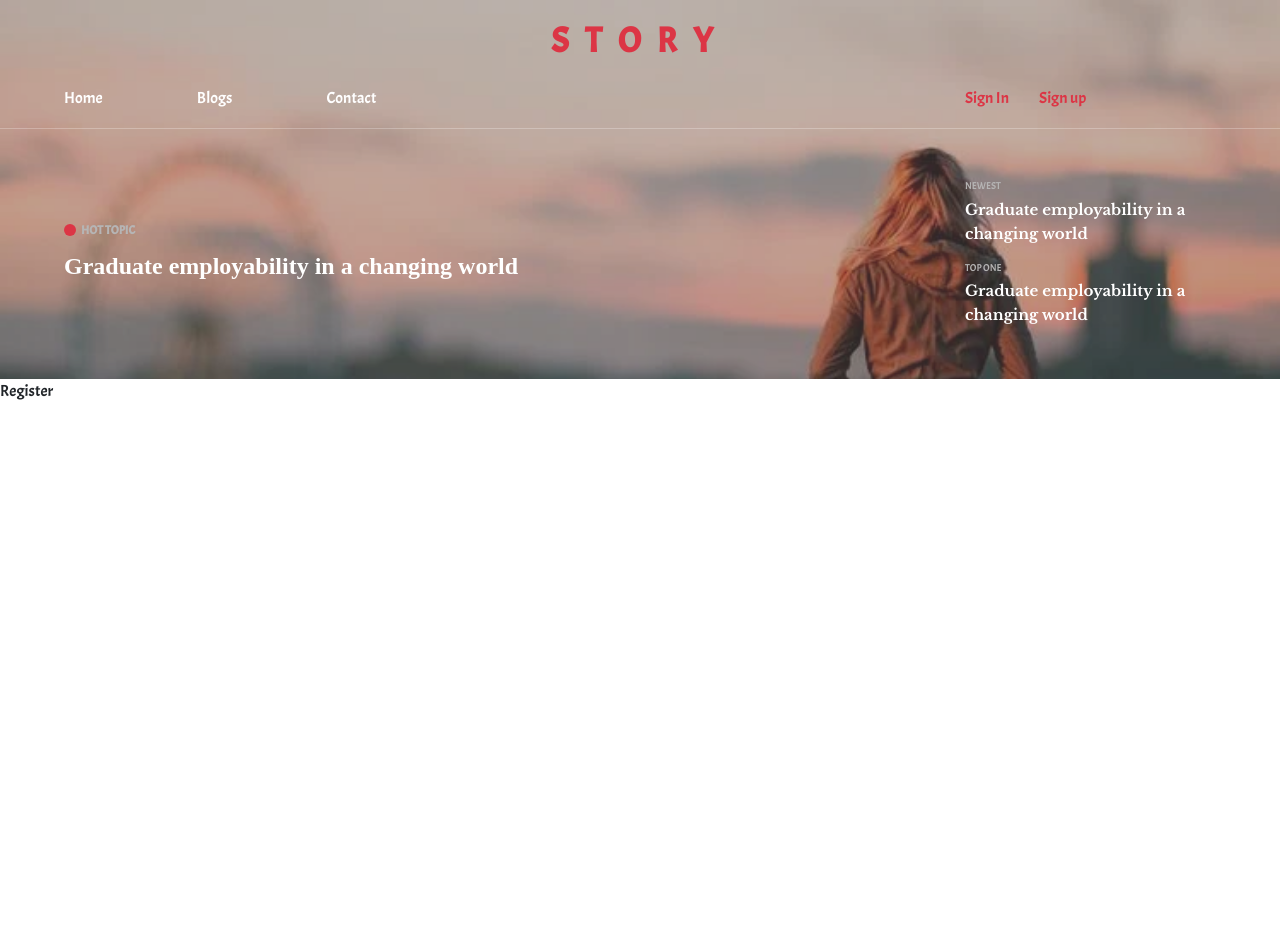
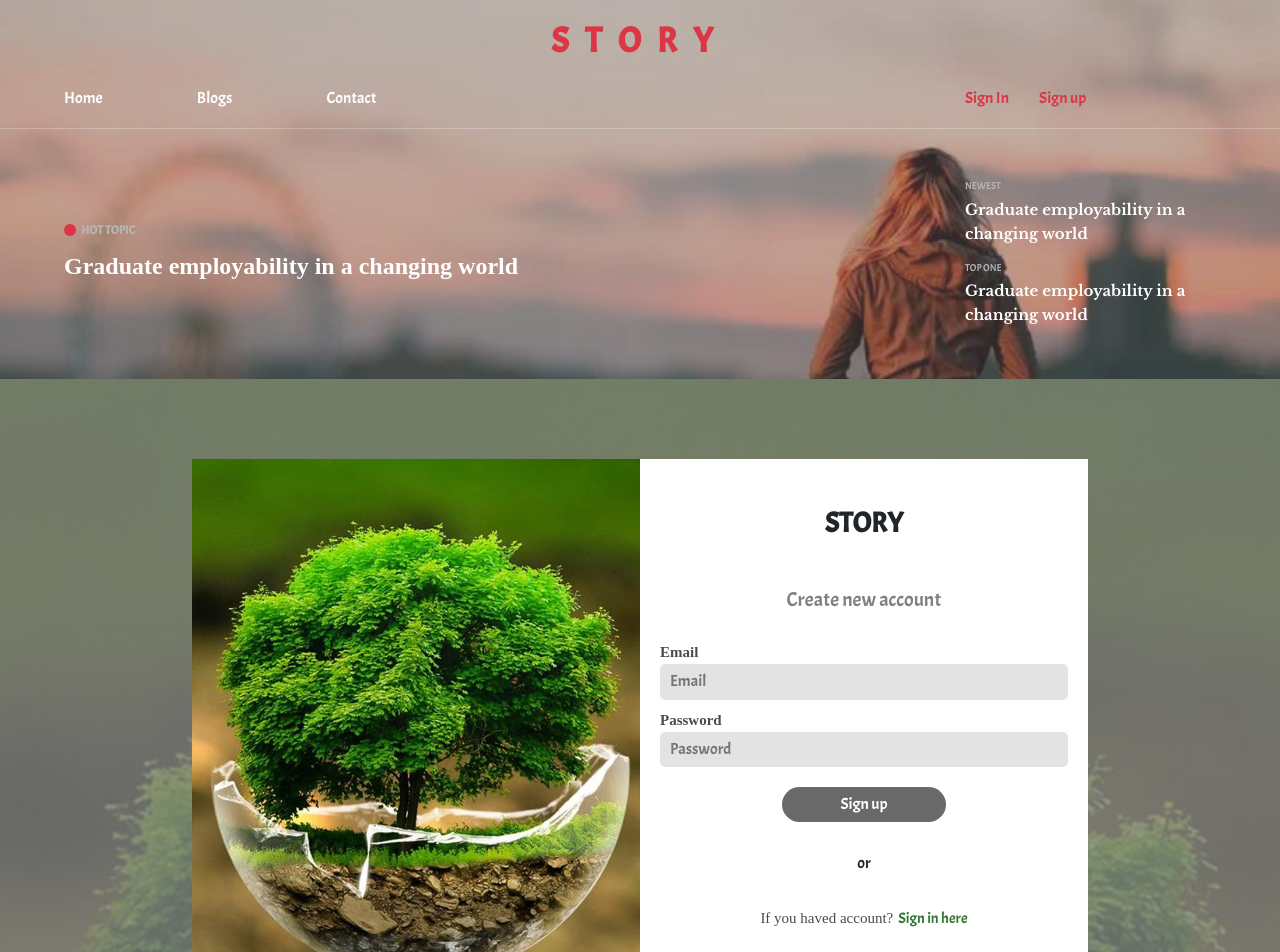
Before and after one commit to ductai26998/blog-papagroup, a React (Create React App) app: page /register in a window 1280 px wide. Shown: the top 952 px of the page. Before the commit the page ends 800 px from the top, so only its background shows below. Built offline with nearby package versions, Linux system fonts and the light colour scheme.

Commit message:
[task][register] done the UI of register

```diff
--- a/src/components/pages/login/Login.js
+++ b/src/components/pages/login/Login.js
@@ -15,9 +15,9 @@ class Login extends React.Component {
   render() {
     return (
       <div className="wrapper">
-        <div className="login-container">
-          <div className="login-container__left"></div>
-          <div className="login-container__right">
+        <div className="mycontainer">
+          <div className="container__left"></div>
+          <div className="container__right">
             <h3 className="title">STORY</h3>
             <h5 className="welcome">Welcome to STORY</h5>
             <form>
--- a/src/components/pages/login/Login.scss
+++ b/src/components/pages/login/Login.scss
@@ -5,7 +5,7 @@
   background-size: cover;
   position: relative;
   z-index: 1;
-  .login-container {
+   .mycontainer {
     padding: 10vh 0vw;
     margin: 0vh 20vw;
     display: flex;
@@ -19,17 +19,17 @@
     @media screen and (max-width: 898px) {
       justify-content: center;
       padding: 0;
-      .login-container__left {
+      .container__left {
         display: none;
       }
-      .login-container__right {
+       .container__right {
         width: 70%;
       }
     }
 
     @media screen and (max-width: 420px) {
       margin: 0;
-      .login-container__right {
+       .container__right {
         width: 100% !important;
         height: 100vh !important;
       }
@@ -53,13 +53,13 @@
   z-index: 2;
 }
 
-.login-container__left {
+ .container__left {
   width: 50%;
   height: 80vh;
   background-image: url(../../../assets/images/cover.jpg);
   background-size: 100%;
 }
-.login-container__right {
+ .container__right {
   width: 50%;
   height: 80vh;
   display: flex;
--- a/src/components/pages/register/Register.js
+++ b/src/components/pages/register/Register.js
@@ -3,16 +3,42 @@ import { BrowserRouter, Link } from "react-router-dom";
 import './Register.scss';
 
 class Register extends React.Component {
-  constructor() {
-    super();
+  constructor(props) {
+    super(props);
 
+    this.state = {
+      email: "",
+      password: ""
+    }
   }
 
   render() {
     return (
-      <div className="btn-container">
-          Register
-      </div>
+      <div className="wrapper">
+        <div className="mycontainer">
+          <div className="container__left"></div>
+          <div className="container__right">
+            <h3 className="title">STORY</h3>
+            <h5 className="welcome">Create new account</h5>
+            <form>
+              <label for="username">Email</label>
+              <input type="text" value={this.state.email} placeholder="Email" />
+              <label for="password">Password</label>
+              <input type="password" value={this.state.password} placeholder="Password" />
+              <div className="submit">
+                <button type="submit">Sign up</button>
+              </div>
+            </form>
+            <h6 className="or">or</h6>
+            <p className="new-user">
+              If you haved account?
+              <span className="to-register"
+              ><Link to="/register">Sign in here</Link></span
+              >
+            </p>
+          </div>
+        </div>
+      </div >
     );
   }
 }
--- a/src/components/pages/register/Register.scss
+++ b/src/components/pages/register/Register.scss
@@ -0,0 +1,138 @@
+@import '../../../assets/scss/style.scss';
+
+.wrapper {
+  background-image: url(../../../assets/images/cover.jpg);
+  background-size: cover;
+  position: relative;
+  z-index: 1;
+   .mycontainer {
+    padding: 10vh 0vw;
+    margin: 0vh 20vw;
+    display: flex;
+    flex-direction: row;
+
+    @media screen and (max-width: 1280px) {
+      padding: 0;
+      margin: 10vh 15vw;
+    }
+
+    @media screen and (max-width: 898px) {
+      justify-content: center;
+      padding: 0;
+      .container__left {
+        display: none;
+      }
+       .container__right {
+        width: 70%;
+      }
+    }
+
+    @media screen and (max-width: 420px) {
+      margin: 0;
+       .container__right {
+        width: 100% !important;
+        height: 100vh !important;
+      }
+    }
+  }
+}
+
+.wrapper * {
+  z-index: 3;
+}
+
+.wrapper::before {
+  content: "";
+  position: absolute;
+  width: 100%;
+  height: 100%;
+  top: 0;
+  left: 0;
+  background-color: gray;
+  opacity: 0.8;
+  z-index: 2;
+}
+
+ .container__left {
+  width: 50%;
+  height: 80vh;
+  background-image: url(../../../assets/images/cover.jpg);
+  background-size: 100%;
+}
+ .container__right {
+  width: 50%;
+  height: 80vh;
+  display: flex;
+  flex-direction: column;
+  padding: 0 20px;
+  background-color: #fff !important;
+
+  .title {
+    margin-top: 6vh;
+    margin-bottom: 6vh;
+    font-weight: 600;
+    text-align: center;
+    font-family: textStyle(rgb(75, 75, 75), 15px, serif, 400);
+  }
+
+  .welcome {
+    font-weight: 400;
+    line-height: 24px;
+    color: grey;
+    text-align: center;
+    margin-bottom: 20px;
+  }
+
+  form {
+    display: flex;
+    flex-direction: column;
+    label {
+      text-align: left;
+      @include textStyle(rgb(75, 75, 75), 15px, serif, 600);
+      margin-top: 8px;
+    }
+    input {
+      border: 0;
+      outline: none;
+      padding: 5px;
+      border-radius: 5px;
+      background-color: rgb(228, 227, 227);
+      box-shadow: 1px;
+      padding-left: 10px;
+    }
+
+    .submit {
+      display: flex;
+      justify-content: center;
+      margin-top: 20px;
+      margin-bottom: 4vh;
+      button {
+        width: 40%;
+        height: 35px;
+        background-color: #696969;
+        color: #fff;
+        border-radius: 20px;
+        border: none;
+      }
+      button:hover {
+        opacity: 0.8;
+      }
+    }
+  }
+
+  .or {
+    margin-bottom: 4vh;
+    font-weight: 400;
+    text-align: center;
+  }
+
+  .new-user {
+    @include textStyle(rgb(75, 75, 75), 15px, serif, 400);
+    text-align: center;
+
+    a {
+      color: rgba(6, 90, 6, 0.829);
+      margin-left: 5px;
+    }
+  }
+}
```
